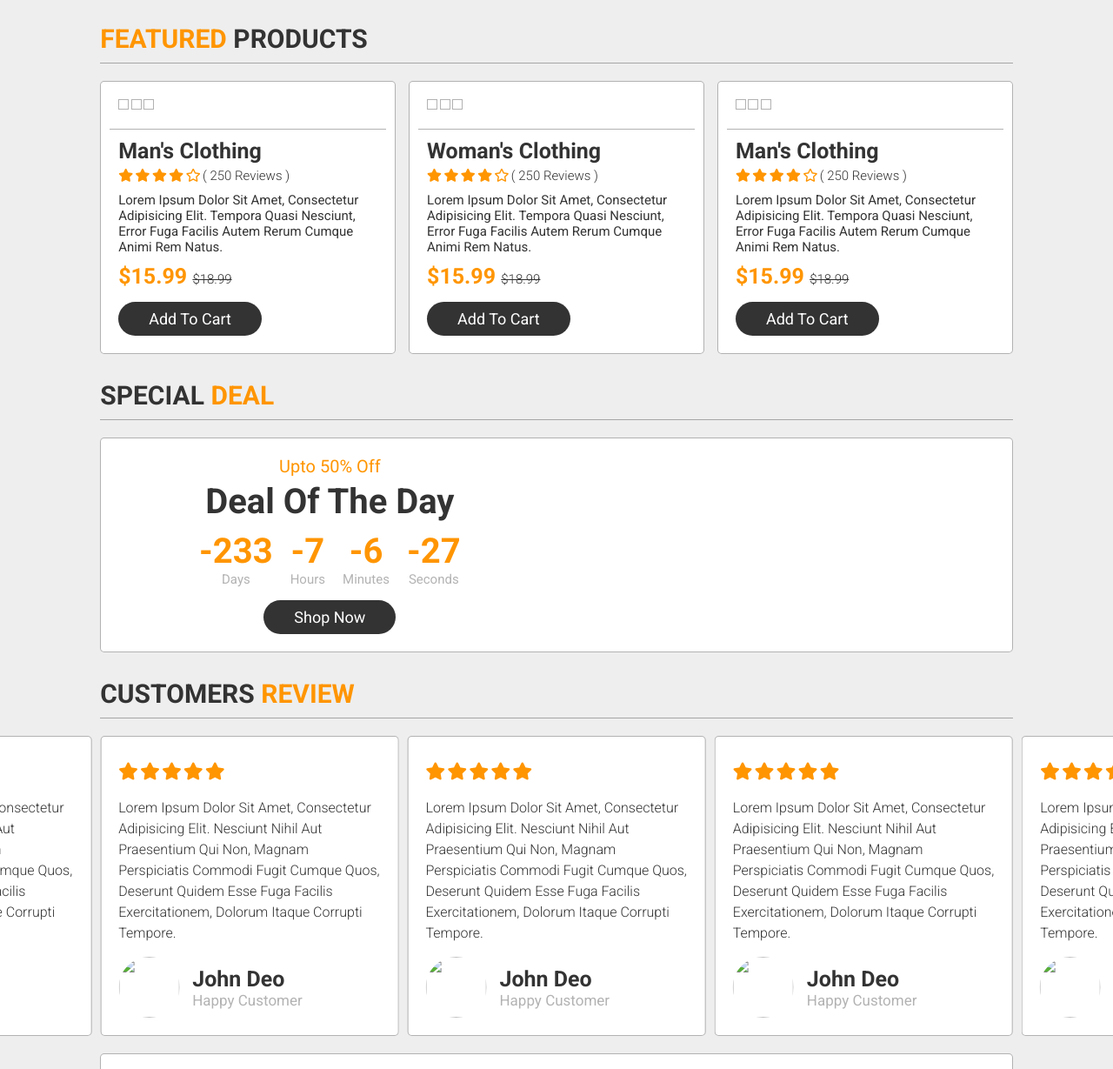
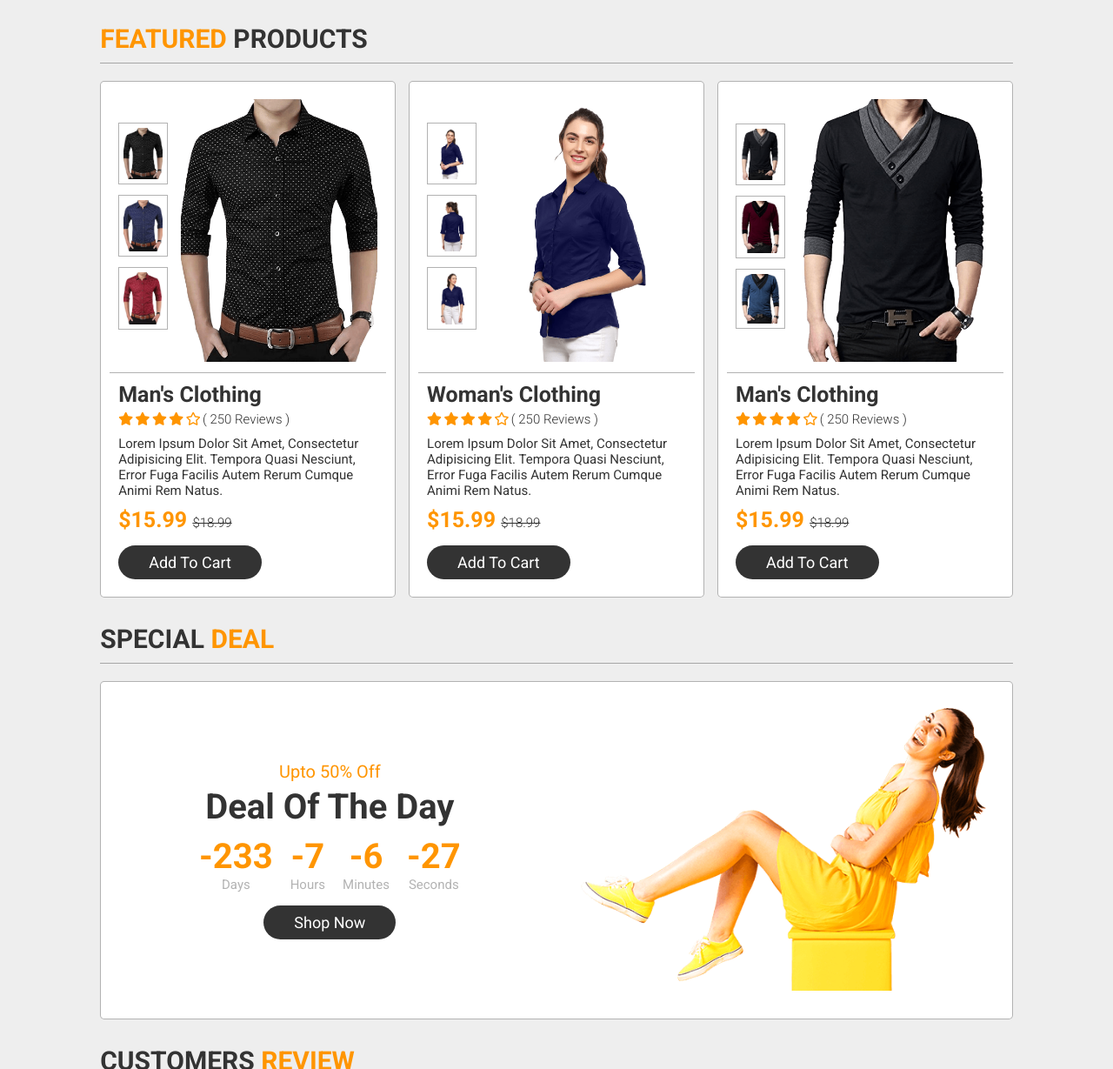
Before and after one commit to Shreekrushna1/ecommerce, a plain HTML site: page index.html in a window 1280 px wide. Shown: the part 1190-2419 px from the top of the page at 87% size. Drawn offline with nearby package versions, Linux system fonts and the light colour scheme.

Commit message:
Update index.html

```diff
--- a/index.html
+++ b/index.html
@@ -34,7 +34,7 @@
 <nav class="navbar">
 
     <div class="user">
-        <img src="images/user-img.png" alt="">
+        <img src="user-img.png" alt="">
         <h3>Shreekrushna Shinde</h3>
     </div>
 
@@ -58,7 +58,7 @@
     </div>
 
     <div class="image">
-        <img src="images/home-img.png" alt="">
+        <img src="home-img.png" alt="">
     </div>
 
 </section>
@@ -69,7 +69,7 @@
     <div class="box-container">
 
         <div class="box">
-            <img src="images/cat-1.jpg" alt="">
+            <img src="cat-1.jpg" alt="">
             <div class="content">
                 <span>upto 50% off</span>
                 <h3>for womans</h3>
@@ -78,7 +78,7 @@
         </div>
 
         <div class="box">
-            <img src="images/cat-2.jpg" alt="">
+            <img src="cat-2.jpg" alt="">
             <div class="content">
                 <span>upto 50% off</span>
                 <h3>for mans</h3>
@@ -103,12 +103,12 @@
         <div class="box">
             <div class="image-container">
                 <div class="small-image">
-                    <img src="images/f-1-1.png" class="small-image-1" alt="">
-                    <img src="images/f-1-2.png" class="small-image-1" alt="">
-                    <img src="images/f-1-3.png" class="small-image-1" alt="">
+                    <img src="f-1-1.png" class="small-image-1" alt="">
+                    <img src="f-1-2.png" class="small-image-1" alt="">
+                    <img src="f-1-3.png" class="small-image-1" alt="">
                 </div>
                 <div class="big-image">
-                    <img src="images/f-1-1.png" class="big-image-1" alt="">
+                    <img src="f-1-1.png" class="big-image-1" alt="">
                 </div>
             </div>
             <div class="content">
@@ -130,12 +130,12 @@
         <div class="box">
             <div class="image-container">
                 <div class="small-image">
-                    <img src="images/f-2-1.png" class="small-image-2" alt="">
-                    <img src="images/f-2-2.png" class="small-image-2" alt="">
-                    <img src="images/f-2-3.png" class="small-image-2" alt="">
+                    <img src="f-2-1.png" class="small-image-2" alt="">
+                    <img src="f-2-2.png" class="small-image-2" alt="">
+                    <img src="f-2-3.png" class="small-image-2" alt="">
                 </div>
                 <div class="big-image">
-                    <img src="images/f-2-1.png" class="big-image-2" alt="">
+                    <img src="f-2-1.png" class="big-image-2" alt="">
                 </div>
             </div>
             <div class="content">
@@ -157,12 +157,12 @@
         <div class="box">
             <div class="image-container">
                 <div class="small-image">
-                    <img src="images/f-3-1.png" class="small-image-3" alt="">
-                    <img src="images/f-3-2.png" class="small-image-3" alt="">
-                    <img src="images/f-3-3.png" class="small-image-3" alt="">
+                    <img src="f-3-1.png" class="small-image-3" alt="">
+                    <img src="f-3-2.png" class="small-image-3" alt="">
+                    <img src="f-3-3.png" class="small-image-3" alt="">
                 </div>
                 <div class="big-image">
-                    <img src="images/f-3-1.png" class="big-image-3" alt="">
+                    <img src="f-3-1.png" class="big-image-3" alt="">
                 </div>
             </div>
             <div class="content">
@@ -215,7 +215,7 @@
         </div>
 
         <div class="image">
-            <img src="images/counter-img.png" alt="">
+            <img src="counter-img.png" alt="">
         </div>
 
     </div>
@@ -238,7 +238,7 @@
                 </div>
                 <p>Lorem ipsum dolor sit amet, consectetur adipisicing elit. Nesciunt nihil aut praesentium qui non, magnam perspiciatis commodi fugit cumque quos, deserunt quidem esse fuga facilis exercitationem, dolorum itaque corrupti tempore.</p>
                 <div class="user">
-                    <img src="images/pic-1.png" alt="">
+                    <img src="pic-1.png" alt="">
                     <div class="user-info">
                         <h3>john deo</h3>
                         <span>happy customer</span>
@@ -257,7 +257,7 @@
                 </div>
                 <p>Lorem ipsum dolor sit amet, consectetur adipisicing elit. Nesciunt nihil aut praesentium qui non, magnam perspiciatis commodi fugit cumque quos, deserunt quidem esse fuga facilis exercitationem, dolorum itaque corrupti tempore.</p>
                 <div class="user">
-                    <img src="images/pic-2.png" alt="">
+                    <img src="pic-2.png" alt="">
                     <div class="user-info">
                         <h3>john deo</h3>
                         <span>happy customer</span>
@@ -276,7 +276,7 @@
                 </div>
                 <p>Lorem ipsum dolor sit amet, consectetur adipisicing elit. Nesciunt nihil aut praesentium qui non, magnam perspiciatis commodi fugit cumque quos, deserunt quidem esse fuga facilis exercitationem, dolorum itaque corrupti tempore.</p>
                 <div class="user">
-                    <img src="images/pic-3.png" alt="">
+                    <img src="pic-3.png" alt="">
                     <div class="user-info">
                         <h3>john deo</h3>
                         <span>happy customer</span>
@@ -295,7 +295,7 @@
                 </div>
                 <p>Lorem ipsum dolor sit amet, consectetur adipisicing elit. Nesciunt nihil aut praesentium qui non, magnam perspiciatis commodi fugit cumque quos, deserunt quidem esse fuga facilis exercitationem, dolorum itaque corrupti tempore.</p>
                 <div class="user">
-                    <img src="images/pic-4.png" alt="">
+                    <img src="pic-4.png" alt="">
                     <div class="user-info">
                         <h3>john deo</h3>
                         <span>happy customer</span>
@@ -342,7 +342,7 @@
             <a href="#">+123-456-7890</a>
             <a href="#">example@gmail.com</a>
             <a href="#">mumbai, india - 400104</a>
-            <img src="images/payment.png" alt="">
+            <img src="payment.png" alt="">
         </div>
 
     </div>
```
